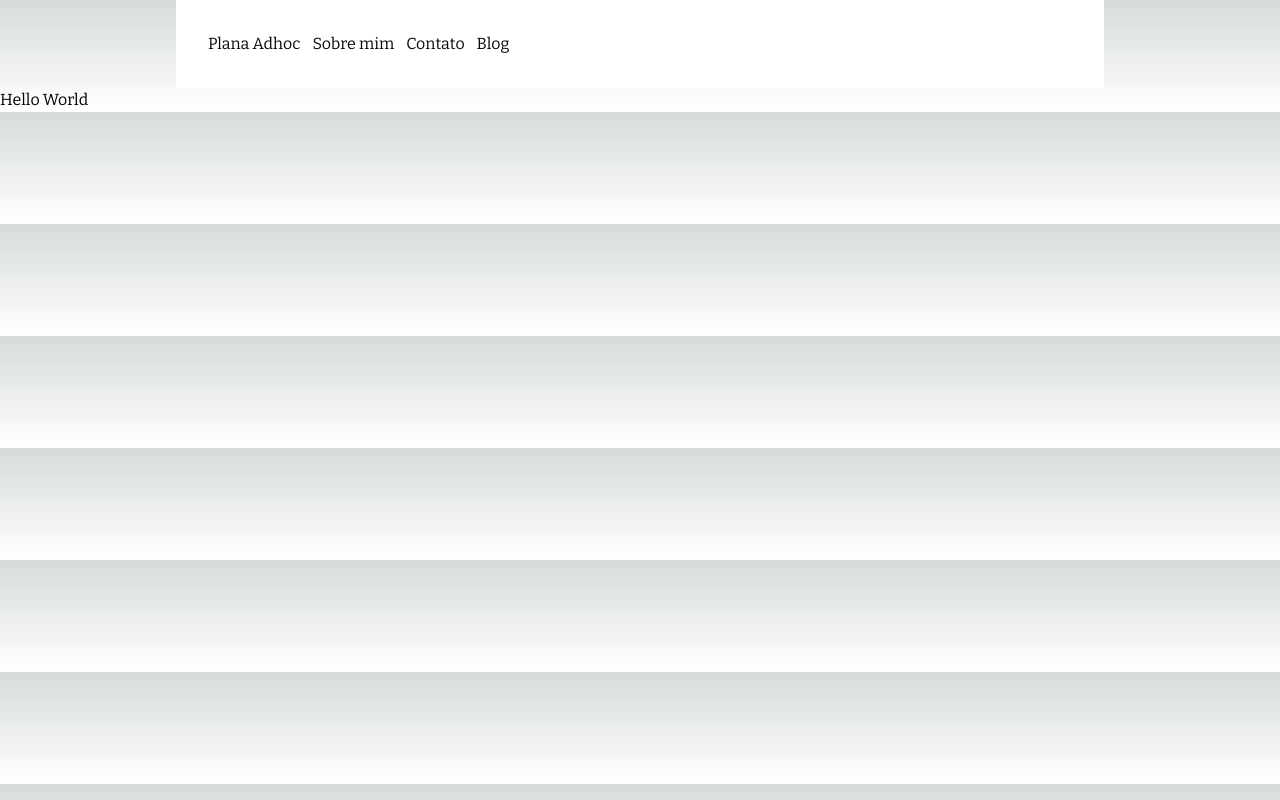
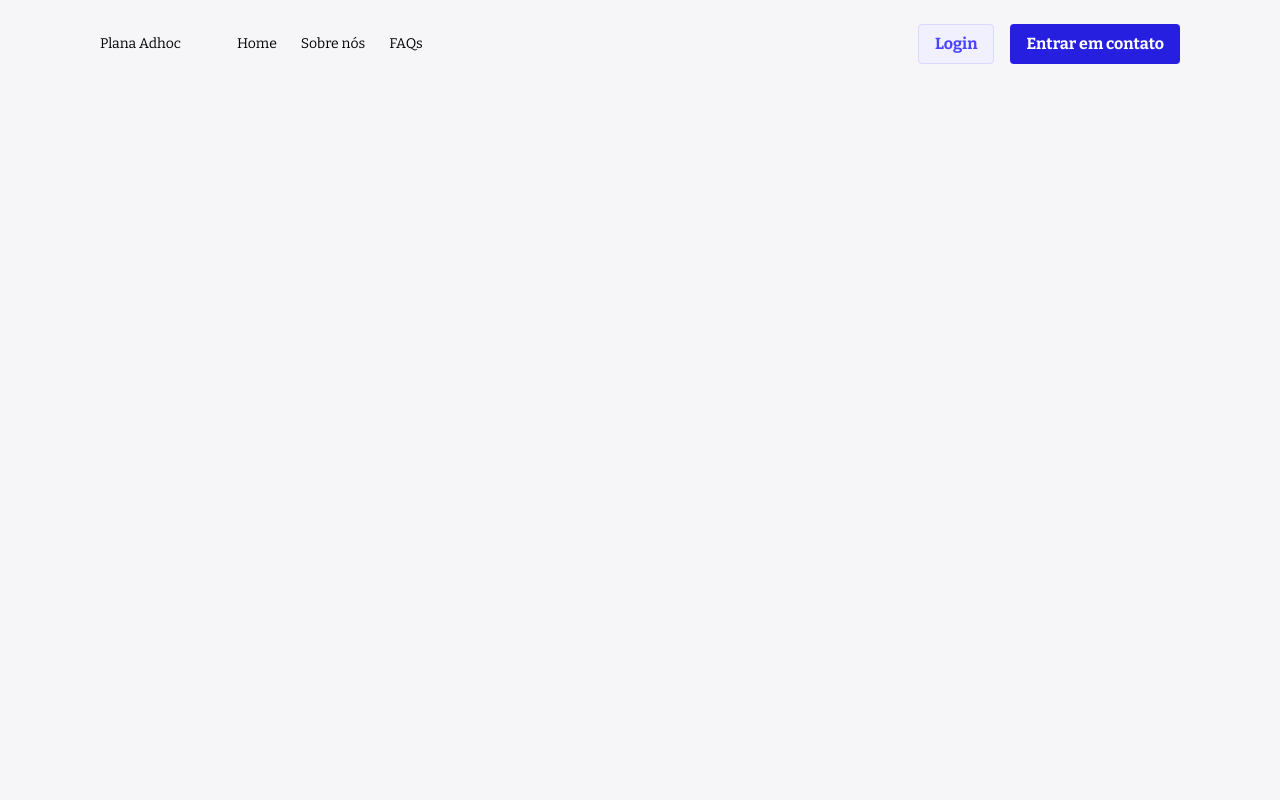
Before and after one commit to andrebellico/plana-page, a Next.js app: page / in a window 1280 px wide. Built offline with nearby package versions, Linux system fonts and the light colour scheme.

Commit message:
feature/navbar

```diff
--- a/src/app/globals.css
+++ b/src/app/globals.css
@@ -1,11 +1,15 @@
-@tailwind base;
-@tailwind components;
-@tailwind utilities;
+@import "tailwindcss/base";
+@import "tailwindcss/components";
+@import "tailwindcss/utilities";
+
 
 :root {
   --foreground-rgb: 0, 0, 0;
   --background-start-rgb: 214, 219, 220;
   --background-end-rgb: 255, 255, 255;
+}
+body {
+    background: rgb(246,246,249);
 }
 
 @media (prefers-color-scheme: dark) {
@@ -16,18 +20,55 @@
   }
 }
 
-body {
-  color: rgb(var(--foreground-rgb));
-  background: linear-gradient(
-      to bottom,
-      transparent,
-      rgb(var(--background-end-rgb))
-    )
-    rgb(var(--background-start-rgb));
+::-webkit-scrollbar {
+  width: 5px;
 }
 
-@layer utilities {
-  .text-balance {
-    text-wrap: balance;
-  }
+::-webkit-scrollbar-track {
+  background: #f1f1f1;
 }
+
+::-webkit-scrollbar-thumb {
+  background: #888;
+  border-radius: 5px;
+}
+
+::-webkit-scrollbar-thumb:hover {
+  background: #555;
+}
+
+
+.swiper-pagination-bullet {
+  background-color: red;
+}
+
+.swiper-button-next:after {
+  font-size: 20px !important;
+}
+
+.swiper-button-prev:after {
+  font-size: 20px !important;
+}
+
+.swiper-button-next {
+  position: absolute;
+  top: 20px !important;
+  right: 5px !important;
+}
+
+.swiper-button-prev {
+  position: absolute;
+  top: 20px !important;
+  left: 5px !important;
+}
+.custom-options-swiper .swiper-button-next {
+  position: absolute;
+  top: 50% !important;
+  right: 1rem !important;
+}
+
+.custom-options-swiper .swiper-button-prev {
+  position: absolute;
+  top: 50% !important;
+  left: 1rem !important;
+}
--- a/src/app/layout.tsx
+++ b/src/app/layout.tsx
@@ -1,4 +1,4 @@
-import HeaderPage from '@/components/Header'
+import Navbar from '@/components/Navbar'
 import type { Metadata } from 'next'
 import { Bitter } from 'next/font/google'
 import './globals.css'
@@ -17,7 +17,7 @@ export default function RootLayout({
   return (
     <html lang="en">
       <body className={bitter.className}>
-        <HeaderPage />
+        <Navbar />
         {children}
       </body>
     </html>
--- a/src/app/page.tsx
+++ b/src/app/page.tsx
@@ -1,3 +1,10 @@
 export default function Home() {
-  return <div className="flex">Hello World</div>
+  return (
+    <div>
+      <h1>Home</h1>
+      <p>
+        Lorem ipsum dolor sit amet consectetur adipisicing elit. Quisquam, quod?
+      </p>
+    </div>
+  )
 }
--- a/src/components/Button.tsx
+++ b/src/components/Button.tsx
@@ -7,16 +7,16 @@ import { SpinnerSvg } from './SpinnerSvg'
 interface ButtonProps extends ButtonHTMLAttributes<HTMLButtonElement> {
   loading?: boolean
   variant?: 'primary' | 'secondary' | 'ternary'
-  size?: 's' | 'm' | 'l'
+  size?: 'l' // 's' | 'm' |
 }
 
 const getButtonStyles = (
   variant: 'primary' | 'secondary' | 'ternary',
-  size: 's' | 'm' | 'l',
+  size: 'l', // 's' | 'm' |
 ) => {
   const baseStyles = {
-    s: 'h-8 py-2',
-    m: 'h-9 py-[0.62rem]',
+    // s: 'h-8 py-2',
+    // m: 'h-9 py-[0.62rem]',
     l: 'h-10 py-3',
   }
 
@@ -45,7 +45,7 @@ export const Button = ({
   children,
   loading,
   variant = 'primary',
-  size = 's',
+  size = 'l',
   className,
   ...props
 }: ButtonProps) => {
--- a/src/components/Header.tsx
+++ /dev/null
@@ -1,10 +0,0 @@
-export default function HeaderPage() {
-  return (
-    <header className="text-neutral-950 flex gap-3  mx-44 p-8 bg-white">
-      <h1>Plana Adhoc</h1>
-      <a href="">Sobre mim</a>
-      <a href="">Contato</a>
-      <a href="">Blog</a>
-    </header>
-  )
-}
--- /dev/null
+++ b/src/components/Navbar.tsx
@@ -0,0 +1,29 @@
+import Link from 'next/link'
+import { Button } from './Button'
+
+export default function Navbar() {
+  return (
+    <header className=" absolute top-0 z-10 flex w-screen px-[100px] items-center py-6 bg-neutral-100 justify-between">
+      <div className="flex gap-14 text-sm">
+        <h1>Plana Adhoc</h1>
+        <div className="gap-6 flex">
+          <h1>Home</h1>
+          <h1>Sobre nós</h1>
+          <h1>FAQs</h1>
+        </div>
+      </div>
+      <div className="flex gap-4 font-bold">
+        <Button variant="secondary">
+          <Link
+            target="_blank"
+            rel="noreferrer"
+            href="https://plana-adhoc.vercel.app"
+          >
+            Login
+          </Link>
+        </Button>
+        <Button>Entrar em contato</Button>
+      </div>
+    </header>
+  )
+}
--- a/tailwind.config.ts
+++ b/tailwind.config.ts
@@ -1,20 +1,77 @@
-import type { Config } from "tailwindcss";
+import type { Config } from 'tailwindcss'
 
 const config: Config = {
   content: [
-    "./src/pages/**/*.{js,ts,jsx,tsx,mdx}",
-    "./src/components/**/*.{js,ts,jsx,tsx,mdx}",
-    "./src/app/**/*.{js,ts,jsx,tsx,mdx}",
+    './src/pages/**/*.{js,ts,jsx,tsx,mdx}',
+    './src/components/**/*.{js,ts,jsx,tsx,mdx}',
+    './src/app/**/*.{js,ts,jsx,tsx,mdx}',
   ],
   theme: {
     extend: {
+      screens: {
+        xs: '320px',
+        sm: '520px',
+        md: '744px',
+        lg: '966px',
+        xl: '1366px',
+      },
       backgroundImage: {
-        "gradient-radial": "radial-gradient(var(--tw-gradient-stops))",
-        "gradient-conic":
-          "conic-gradient(from 180deg at 50% 50%, var(--tw-gradient-stops))",
+        'gradient-radial': 'radial-gradient(var(--tw-gradient-stops))',
+        'gradient-conic':
+          'conic-gradient(from 180deg at 50% 50%, var(--tw-gradient-stops))',
+      },
+      colors: {
+        'primary-700': '#271fe0',
+        'primary-600': '#4945ff',
+        'primary-500': '#7b79ff',
+        'primary-200': '#d9d8ff',
+        'primary-100': '#f0f0ff',
+
+        'neutral-1000': '#181826',
+        'neutral-900': '#212134',
+        'neutral-800': '#32324d',
+        'neutral-700': '#4a4a6a',
+        'neutral-600': '#666687',
+        'neutral-500': '#8e8ea9',
+        'neutral-400': '#a5a5ba',
+        'neutral-300': '#c0c0cf',
+        'neutral-200': '#dcdce4',
+        'neutral-150': '#eaeaef',
+        'neutral-100': '#f6f6f9',
+        'neutral-0': '#ffffff',
+
+        'success-700': '#2f6846',
+        'success-600': '#328048',
+        'success-500': '#5cb176',
+        'success-200': '#c6f0c2',
+        'success-100': '#eafbe7',
+
+        'danger-700': '#b72b1a',
+        'danger-600': '#d02b20',
+        'danger-500': '#ee5e52',
+        'danger-200': '#f5c0b8',
+        'danger-100': '#fcecea',
+
+        'warning-700': '#be5d01',
+        'warning-600': '#d9822f',
+        'warning-500': '#f29d41',
+        'warning-200': '#fae7b9',
+        'warning-100': '#fdf4dc',
+
+        'secondary-700': '#006096',
+        'secondary-600': '#0c75af',
+        'secondary-500': '#66b7f1',
+        'secondary-200': '#b8e1ff',
+        'secondary-100': '#eaf5ff',
+
+        'alternative-700': '#8312d1',
+        'alternative-600': '#9736e8',
+        'alternative-500': '#ac73e6',
+        'alternative-200': '#e0c1f4',
+        'alternative-100': '#f6ecfc',
       },
     },
   },
   plugins: [],
-};
-export default config;
+}
+export default config
```
